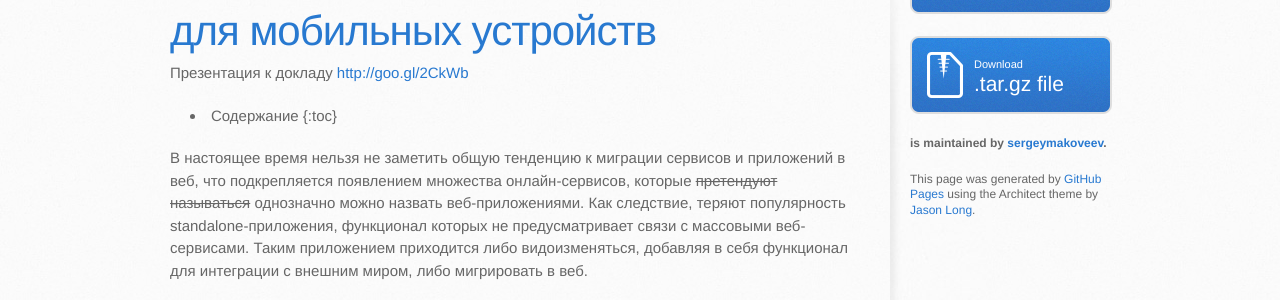
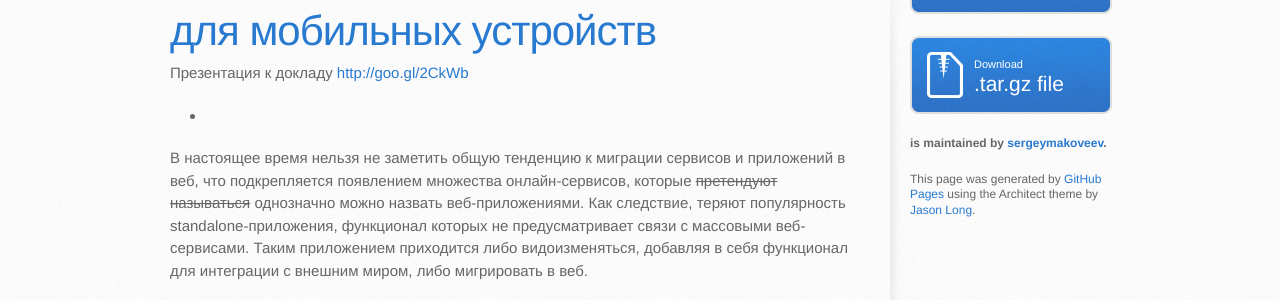
Before and after one commit to sergeymakoveev/sergeymakoveev.github.com, a Jekyll site: the page built from _posts/2013-01-16-frontend-trends.md, in a window 1280 px wide and 900 px high. Shown: the part 296-596 px from the top of the window. Built offline with Jekyll 4.4.1, drawn with Linux system fonts in a browser that asks for light colours; nearby versions of some CDN libraries; some web fonts are replaced.

Commit message:
[edit] _posts/2013-01-16-frontend-trends.md

```diff
--- a/_posts/2013-01-16-frontend-trends.md
+++ b/_posts/2013-01-16-frontend-trends.md
@@ -13,7 +13,7 @@ tags: [js, api, js api, frontend, html, interface, mdn, mozilla, w3c]
 ---
 Презентация к докладу [http://goo.gl/2CkWb][presentation]
 
--    Содержание {:toc}
+-    {:toc}
 
 В настоящее время нельзя не заметить общую тенденцию к миграции сервисов и приложений в веб, что подкрепляется появлением множества онлайн-сервисов, которые <s>претендуют называться</s> однозначно можно назвать веб-приложениями. Как следствие, теряют популярность standalone-приложения, функционал которых не предусматривает связи с массовыми веб-сервисами. Таким приложением приходится либо видоизменяться, добавляя в себя функционал для интеграции с внешним миром, либо мигрировать в веб.
 
```
